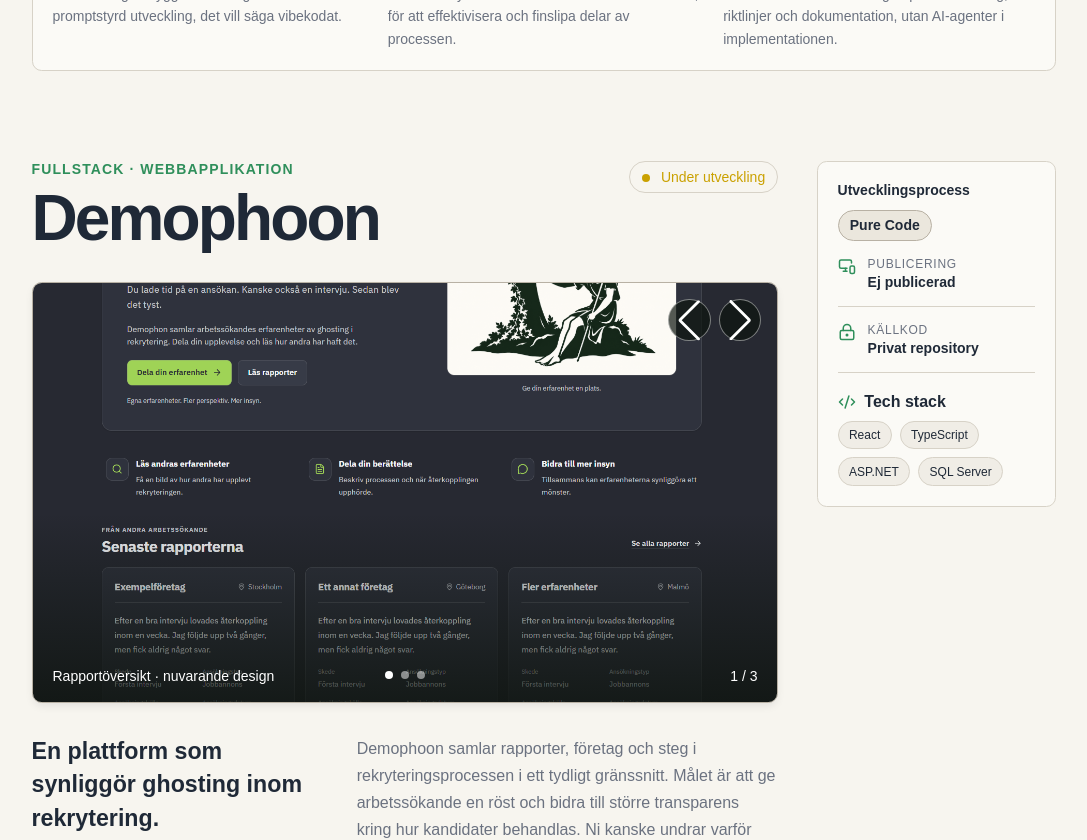
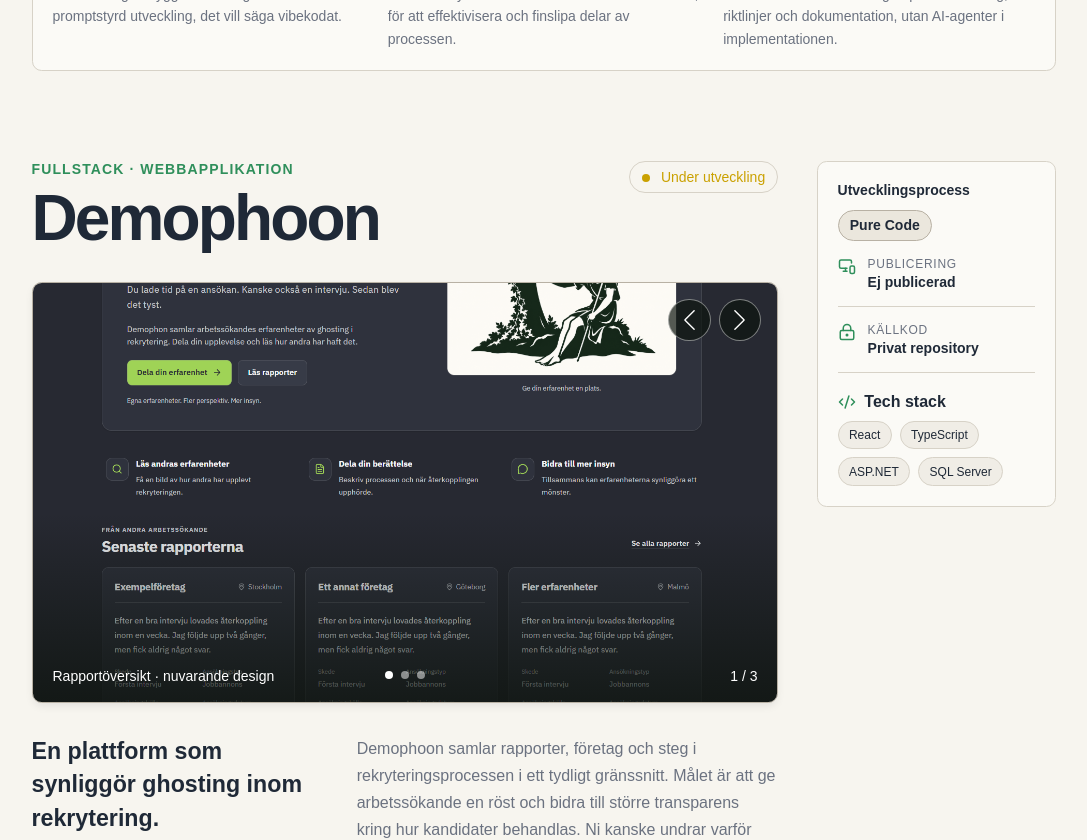
Before and after one commit to Augustvilliam/Portfolio, a React (Vite) app: page /portfolio in a window 1280 px wide. Shown: the part 1292-2132 px from the top of the page, without its empty margins (89-1176 px from the left). Built offline with nearby package versions, Linux system fonts and the light colour scheme; a web font is replaced by a local one.

Commit message:
overruled swipers autostyles for buttons

```diff
--- a/src/styles/index.css
+++ b/src/styles/index.css
@@ -1671,6 +1671,10 @@
     color: #fff;
     transition: background 180ms ease, transform 180ms ease;
 }
+.swiper-navigation-icon{
+    width: auto!important;
+    height: auto!important;
+}
 
 .portfolio-carousel .swiper-button-prev { right: 4.15rem; left: auto; }
 .portfolio-carousel .swiper-button-next { right: 1rem; }
@@ -1683,7 +1687,6 @@
 
 .portfolio-carousel .swiper-button-prev:hover,
 .portfolio-carousel .swiper-button-next:hover {
-    transform: translateY(-1px);
     background: var(--primary);
 }
 
```
